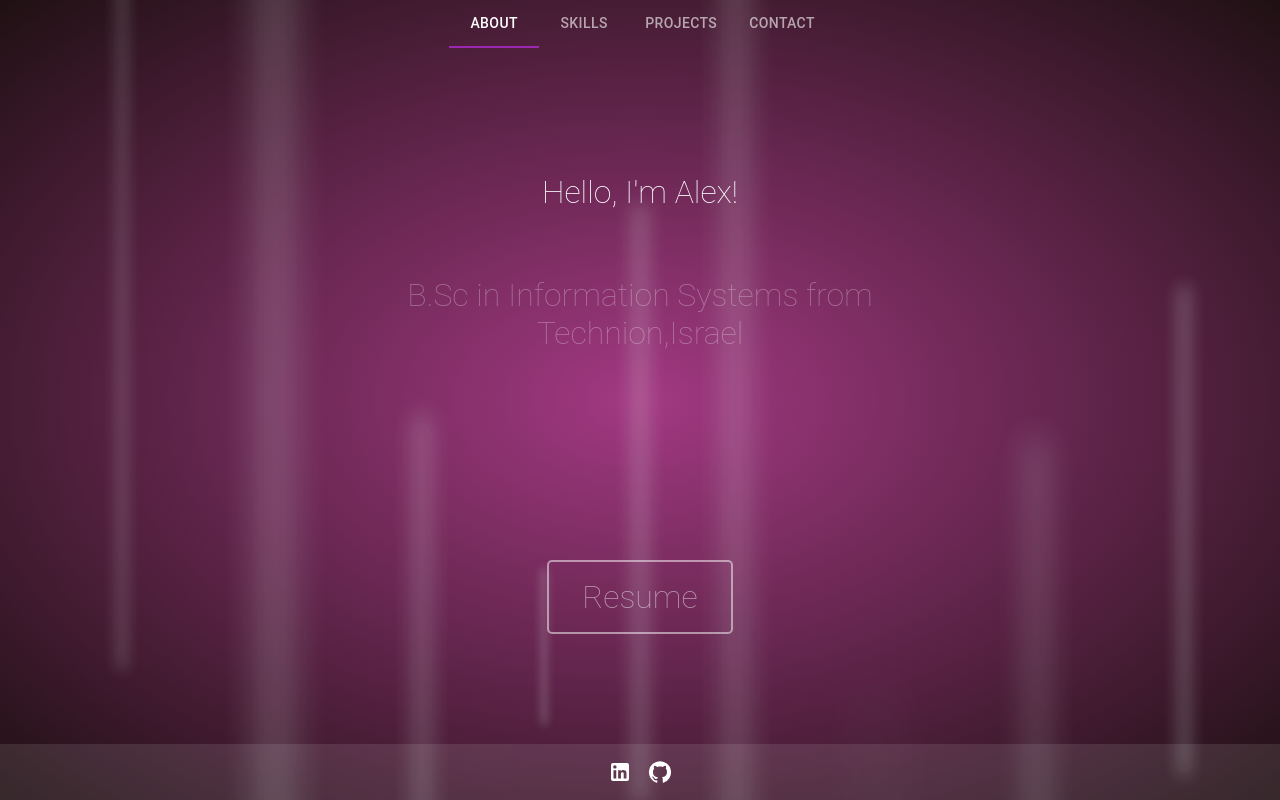
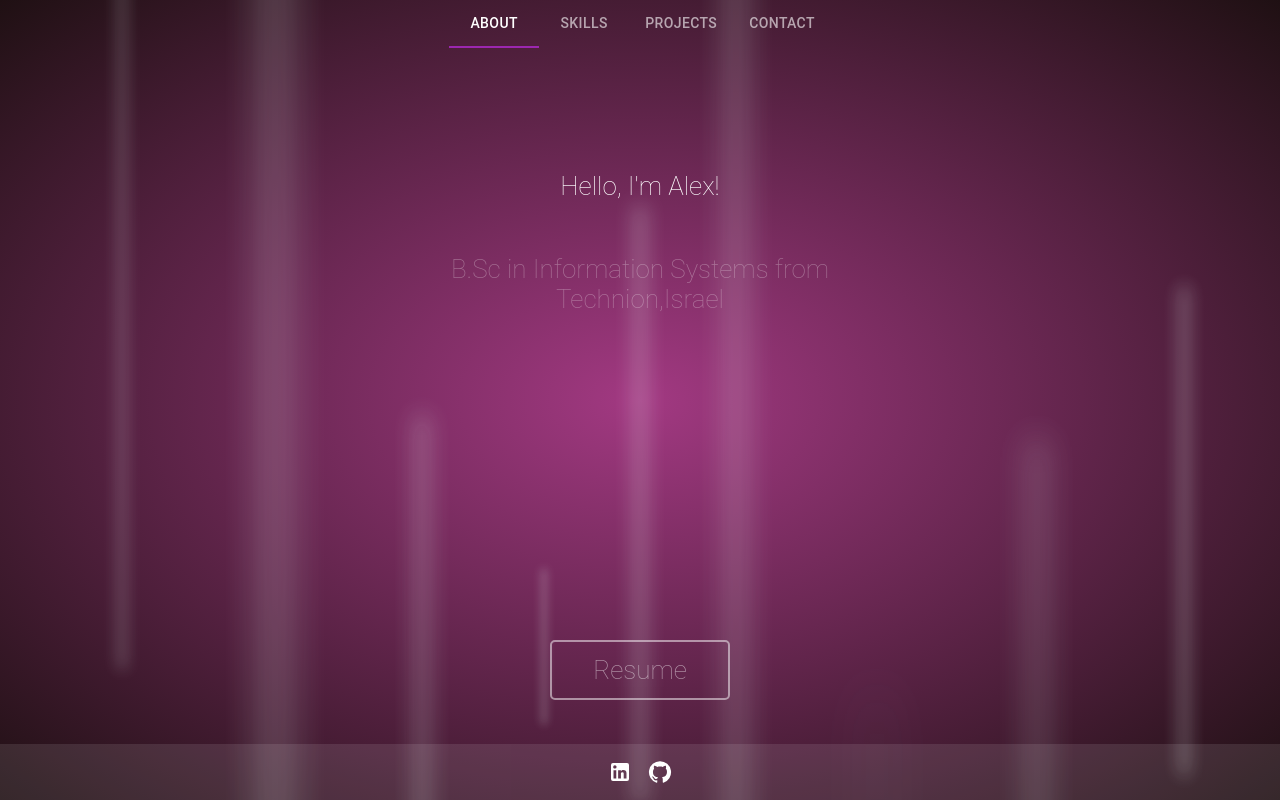
Before and after one commit to saashd/MyPortfolio, a React (Create React App) app: page / in a window 1280 px wide. Built offline with nearby package versions, Linux system fonts and the light colour scheme; the HTML template or start-up script is replaced by a standard one.

Commit message:
update css to add responsivity

```diff
--- a/src/App.js
+++ b/src/App.js
@@ -9,7 +9,7 @@ import Footer from "./components/Footer";
 function App() {
     return (
         <div>
-            <Navbar/>
+            <Navbar className="body"/>
             <div className='light x1'></div>
             <div className='light x2'></div>
             <div className='light x3'></div>
--- a/src/components/About.js
+++ b/src/components/About.js
@@ -6,6 +6,9 @@ import cv from "./cv.pdf"
 export default function About() {
     return (
         <section className="about" >
+            <div style={{width:"50vh"}}>
+
+
             <p id='head1' className="header">
                 Hello, I'm Alex!
             </p>
@@ -18,6 +21,7 @@ export default function About() {
                 Looking for my first position as a Front End\Full Stuck Developer
                 I'm a well-organized person, problem solver with high attention to details.
             </p>
+                </div>
             <a className="button1 btn"
                href={cv} download="Alex Druzina - CV.pdf">Resume</a>
         </section>
--- a/src/components/style.css
+++ b/src/components/style.css
@@ -271,7 +271,7 @@ button:focus {
 #head1 {
     -webkit-animation: fadeIn 1 5s ease-in;
     -moz-animation: fadeIn 1 5s ease-in;
-    -o-animation: fadefadeIn 1 5s ease-in;
+    -o-animation: fadeIn 1 5s ease-in;
     animation: fadeIn 1 5s ease-in;
     animation-fill-mode: forwards;
 }
@@ -482,12 +482,14 @@ button:focus {
 }
 
 .about {
-    font-size: medium;
+    font-size: small;
     display: block;
     text-align: center;
     top: 20%;
     left: 50%;
+    bottom: 15%;
     position: fixed;
+
 }
 
 .skills {
@@ -507,6 +509,7 @@ button:focus {
     right: 0;
     margin: auto;
 
+
 }
 
 @media (min-width: 200px) {
@@ -515,10 +518,6 @@ button:focus {
 
     }
 
-    .about {
-        font-size: small;
-
-    }
 
     .skills {
         height: 500px;
@@ -526,8 +525,8 @@ button:focus {
     }
 
     .projects {
-        height: 500px;
-        width: 300px;
+        height: 70vh;
+
 
     }
 
@@ -535,17 +534,12 @@ button:focus {
 
 @media (min-width: 768px) {
     .button1 {
-        top: 70vh;
+        top: 80vh;
     }
 
-    .about {
-        font-size: medium;
-    }
-
-
     .projects {
-        width: 700px;
-        height: 400px;
+        width: 100vh;
+        height: 100vh;
 
 
     }
@@ -564,7 +558,7 @@ h2 {
 
 footer {
 
-    position:  fixed;
+    position: fixed;
     background-color: #ffffff1a;
     bottom: 0;
     left: 0;
```
